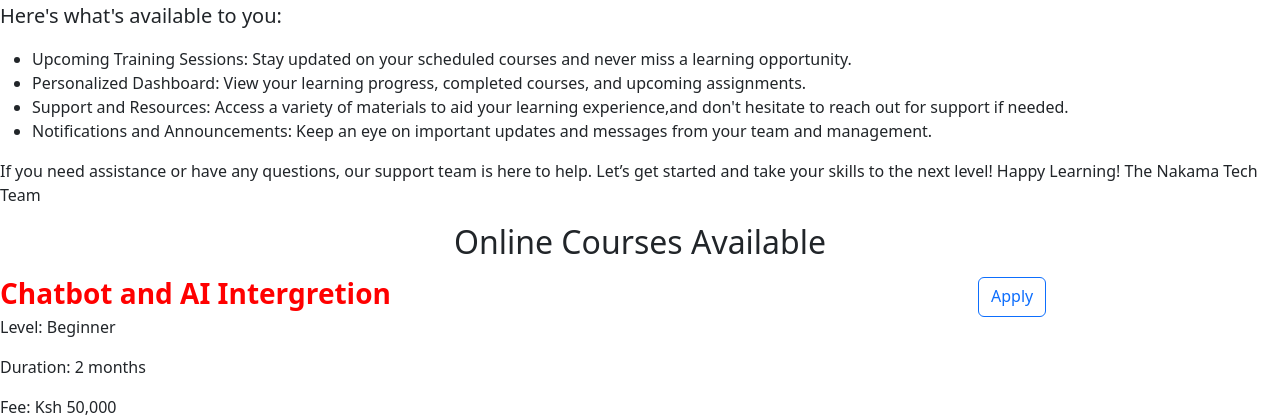
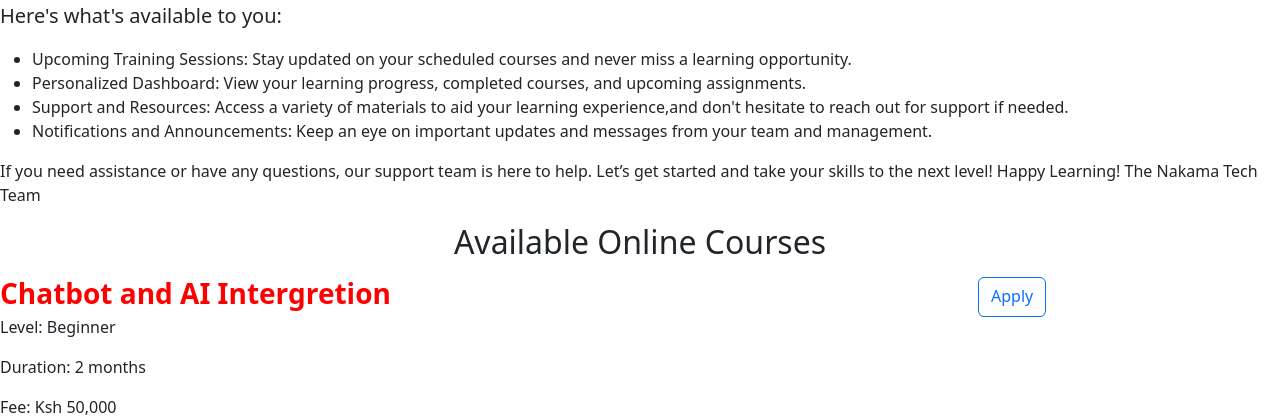
Before and after one commit to yoelielishah/MyLMSProject, a Flask app: page / in a window 1280 px wide. Shown: the part 475-894 px from the top of the page. Run offline with Flask 3, Linux system fonts and the light colour scheme.

Commit message:
made a change

```diff
--- a/templates/home.html
+++ b/templates/home.html
@@ -91,7 +91,7 @@
       Happy Learning!
       The Nakama Tech Team
     </p>
-      <h2  class="text-center" mt-2 mb-4>Online Courses Available </h2>
+      <h2  class="text-center" mt-2 mb-4>Available Online Courses </h2>
   <!--  <p>
 
 
```
